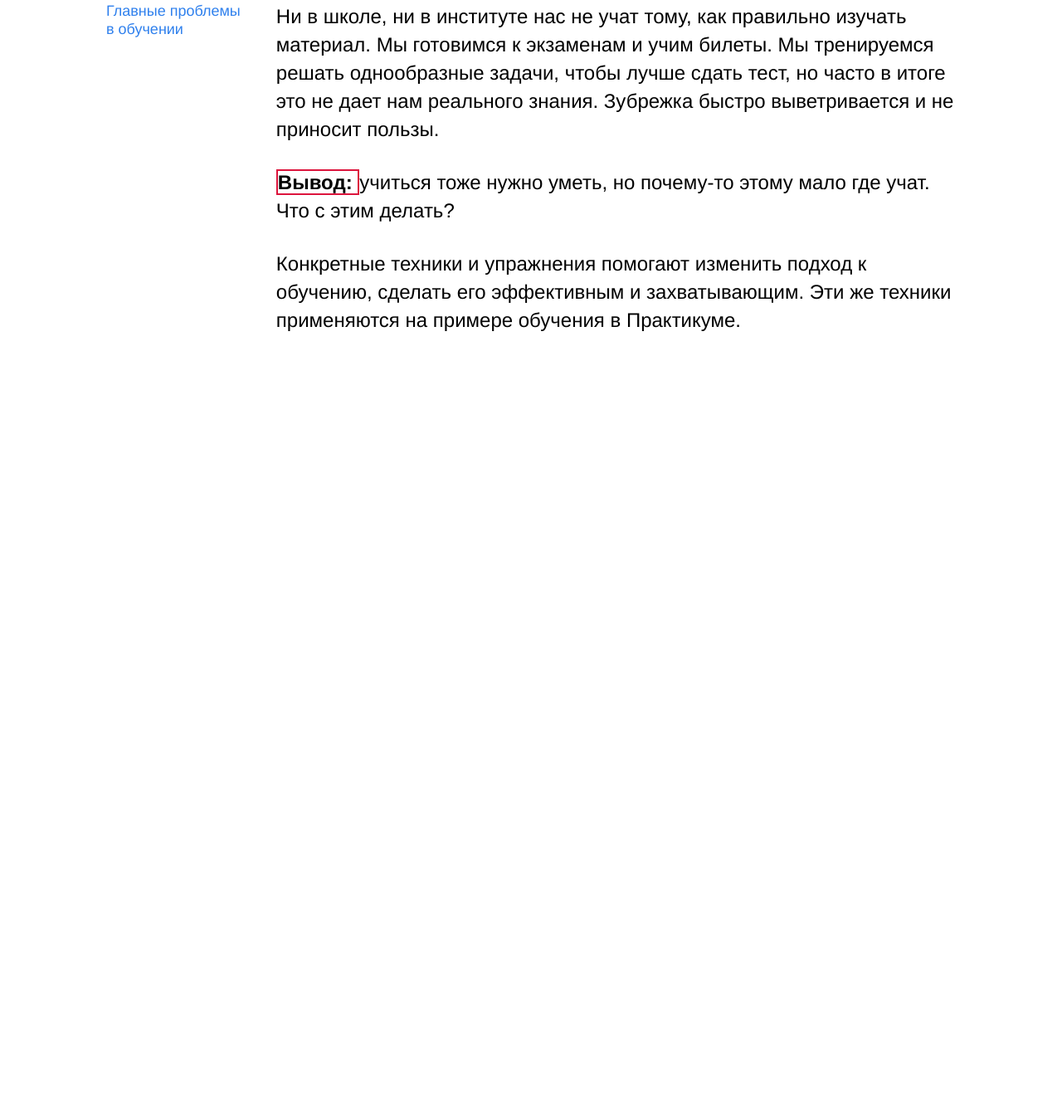
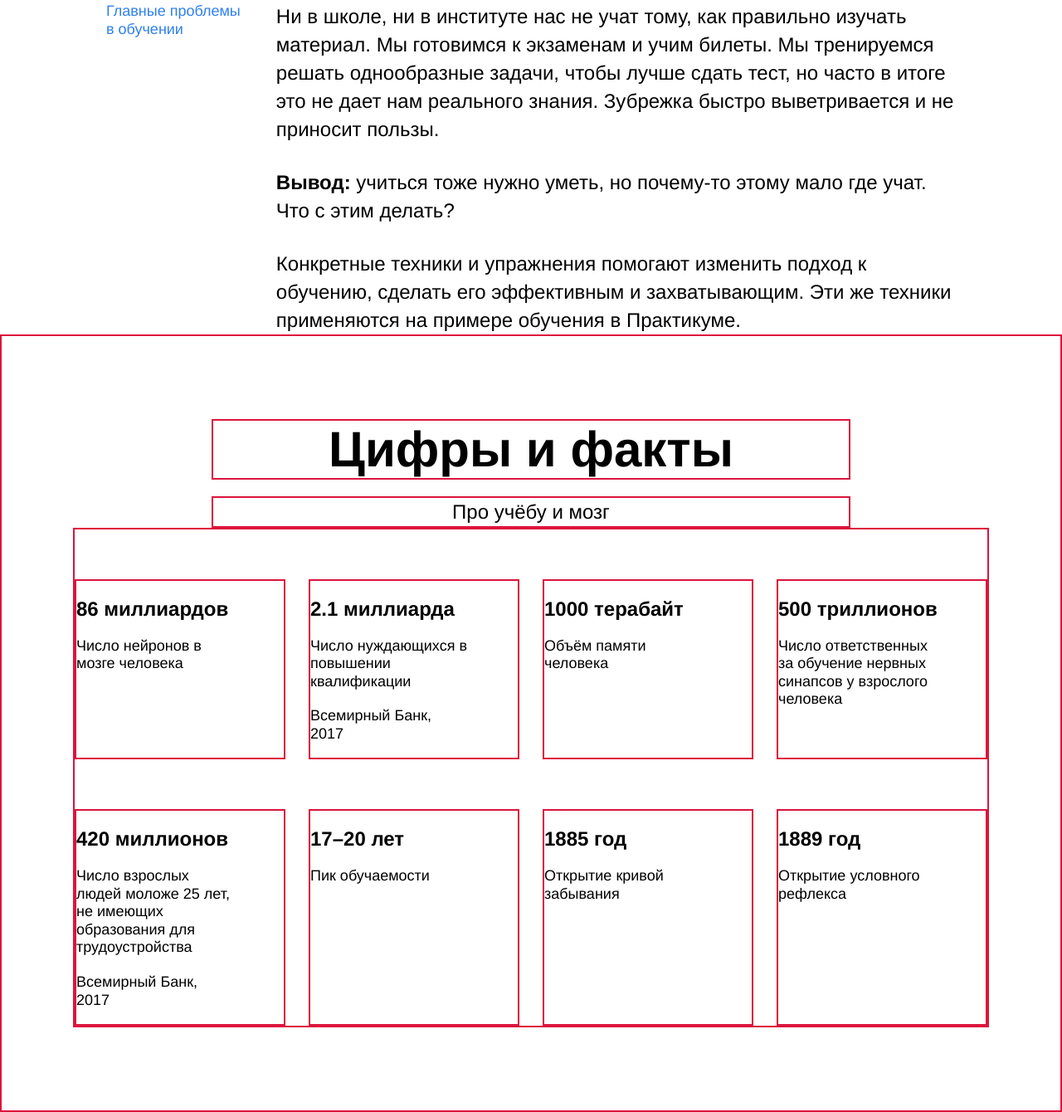
Before and after one commit to leti40/how-to-learn, a plain HTML site: page index.html in a window 1280 px wide. Shown: the part 859-2199 px from the top of the page at 83% size. Before the commit the page ends 1262 px from the top, so only its background shows below. Drawn offline with Linux system fonts and the light colour scheme.

Commit message:
'допилен блок 3 (вопрос по table-cell'

```diff
--- a/index.html
+++ b/index.html
@@ -18,7 +18,7 @@
       <img class="header_main-illustration" src="./images/header-image.png" alt="header main illustration">
       <div class="header__square-pic"></div>
     </header>
-  <main class="content">
+  <div class="content">
     <section class="description">
     <section class="two-columns">
       <h2 class="two-columns__brief">Главные проблемы в обучении</h2>
@@ -31,7 +31,46 @@
       </section>
     </section>
     </section>
-  </main>
+  </div>
+    <div class="digits">
+      <h1 class="digits__section-title">Цифры и факты</h1>
+      <h2 class="digits__section-subtitle">Про учёбу и мозг</h2>
+      <div class="digits__table">
+        <div class="table-cell">
+          <h2 class="table_heading">86 миллиардов</h2>
+          <h3 class="table_text">Число нейронов в мозге человека</h3>
+        </div>
+        <div class="table-cell">
+          <h2 class="table_heading">2.1 миллиарда</h2>
+          <h3 class="table_text">Число нуждающихся в повышении квалификации</h3>
+          <h3 class="table_text">Всемирный Банк, 2017</h3>
+        </div>
+        <div class="table-cell">
+          <h2 class="table_heading">1000 терабайт</h2>
+          <h3 class="table_text">Объём памяти человека</h3>
+      </div>
+        <div class="table-cell">
+          <h2 class="table_heading">500 триллионов</h2>
+          <h3 class="table_text">Число ответственных за обучение нервных синапсов у взрослого человека</h3>
+        </div>
+        <div class="table-cell">
+          <h2 class="table_heading">420 миллионов</h2>
+          <h3 class="table_text">Число взрослых людей моложе 25 лет, не имеющих образования для трудоустройства</h3>
+          <h3 class="table_text">Всемирный Банк, 2017</h3>
+        </div>
+        <div class="table-cell">
+          <h2 class="table_heading">17–20 лет</h2>
+          <h3 class="table_text">Пик обучаемости</h3>
+        </div>
+        <div class="table-cell">
+          <h2 class="table_heading">1885 год</h2>
+          <h3 class="table_text">Открытие кривой забывания</h3>
+        </div>
+        <div class="table-cell">
+          <h2 class="table_heading">1889 год</h2>
+          <h3 class="table_text">Открытие условного рефлекса</h3>
+        </div>
+    </div>
 </div>
 </body>
 </html>
--- a/styles/style.css
+++ b/styles/style.css
@@ -116,5 +116,67 @@
   font-size: 24px;
   line-height: 34px;
   font-weight: bold;
+}
+
+/*digits*/
+
+.digits {
+  display: flex;
+  flex-wrap: wrap;
+  margin: auto;
+  justify-content: center;
   border: 2px solid crimson;
 }
+
+.digits__section-title {
+  width: 60%;
+  text-align: center;
+  margin-top: 100px;
+  margin-bottom: 0px;
+  line-height: 1.15;
+  font-size: 60px;
+  font-weight: bold;
+  border: 2px solid crimson;
+}
+
+.digits__section-subtitle {
+  width: 60%;
+  text-align: center;
+  line-height: 34px;
+  margin-top: 20px;
+  margin-bottom: 0px;
+  font-size: 24px;
+  font-weight: normal;
+  border: 2px solid crimson;
+}
+
+.digits__table {
+  display: flex;
+  flex-direction: row;
+  flex-wrap: wrap;
+  margin-bottom: 100px;
+  justify-content:space-between;
+  width: 1100px;
+  border: 2px solid crimson;
+}
+
+.table-cell {
+  width: 250px;
+  margin-top: 60px;
+  margin-bottom: 0px;
+  border: 2px solid crimson;
+}
+
+.table_heading {
+  line-height: 1.15;
+  font-size: 24px;
+  font-weight: bold;
+}
+
+.table_text {
+  line-height: 1.2;
+  margin-top: 20px;
+  margin-right: 60px;
+  font-size: 18px;
+  font-weight: normal;
+}
```
